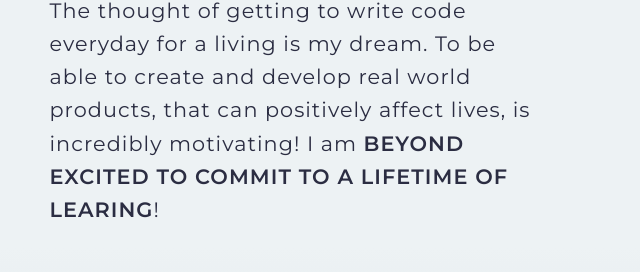
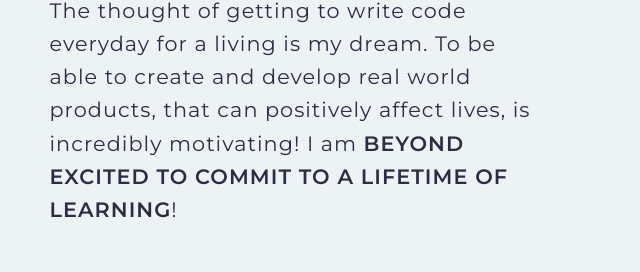
Before and after one commit to CoryRunn/portfolio, a plain HTML site: page index.html in a window 1280 px wide. Shown: the part 878-1150 px from the top of the page, 611-1251 px from the left. Drawn offline with Linux system fonts and the light colour scheme.

Commit message:
stupid typo

```diff
--- a/index.html
+++ b/index.html
@@ -67,7 +67,7 @@
                                 <p>I live and work in Milwaukee, WI, with my wife and two young children. My career so far has been spent in the Healthcare field as a Radiologic Technologist. Over the last 13 years I have gained some great skills and experience, but now, I want to bring my skills with me to the world of <strong>frontend development</strong>.</p>
                             </div>
                             <div class="about__body">
-                                <p>I've always had an affinity for technology. The thought of getting to write code everyday for a living is my dream. To be able to create and develop real world products, that can positively affect lives, is incredibly motivating! I am <strong>beyond excited to commit to a lifetime of learing</strong>!</p>
+                                <p>I've always had an affinity for technology. The thought of getting to write code everyday for a living is my dream. To be able to create and develop real world products, that can positively affect lives, is incredibly motivating! I am <strong>beyond excited to commit to a lifetime of learning</strong>!</p>
                             </div>
                         </div>
                     </div>
```
Also changed, not shown: css/styles.css (+0 -17 lines).
